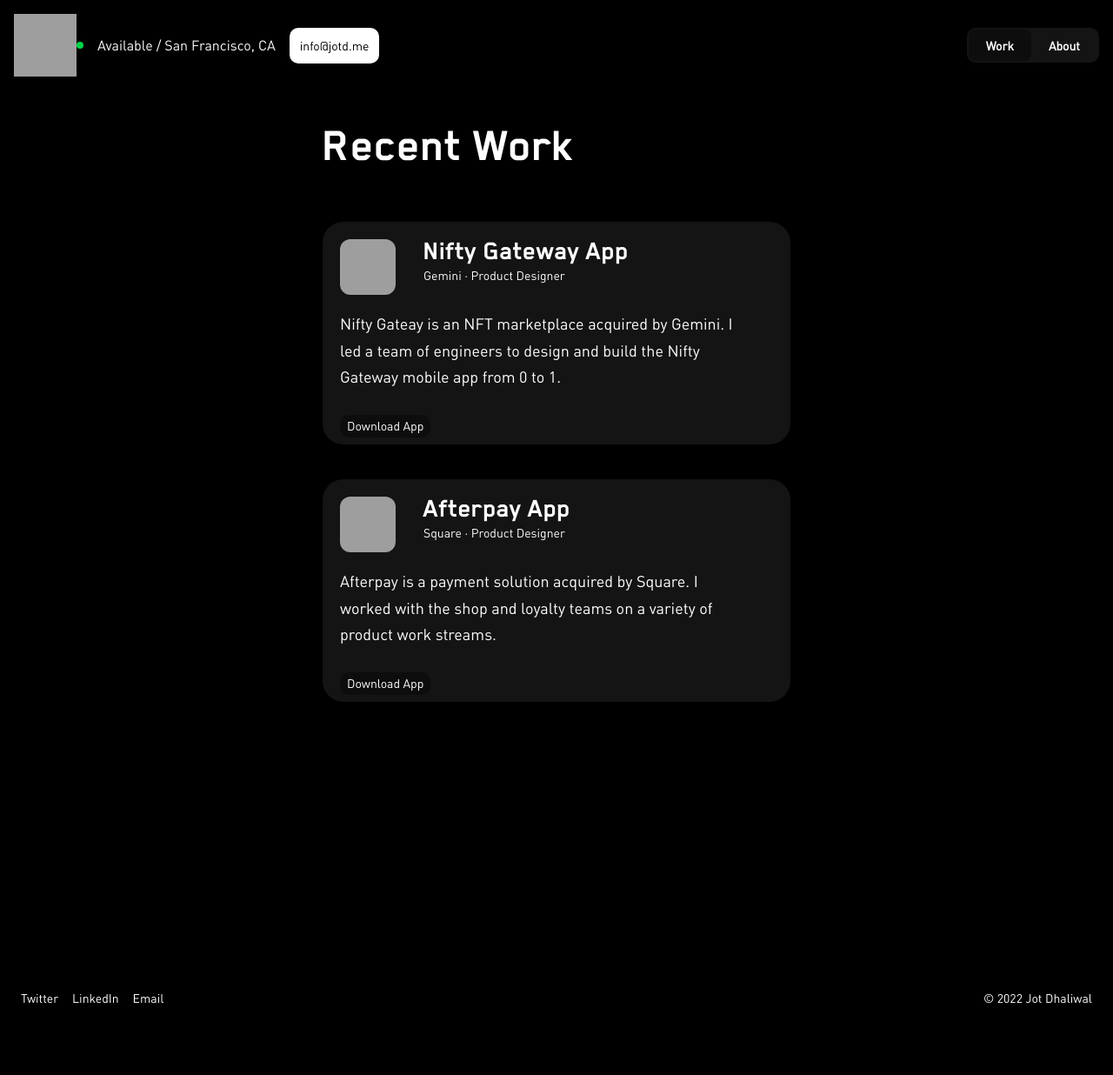
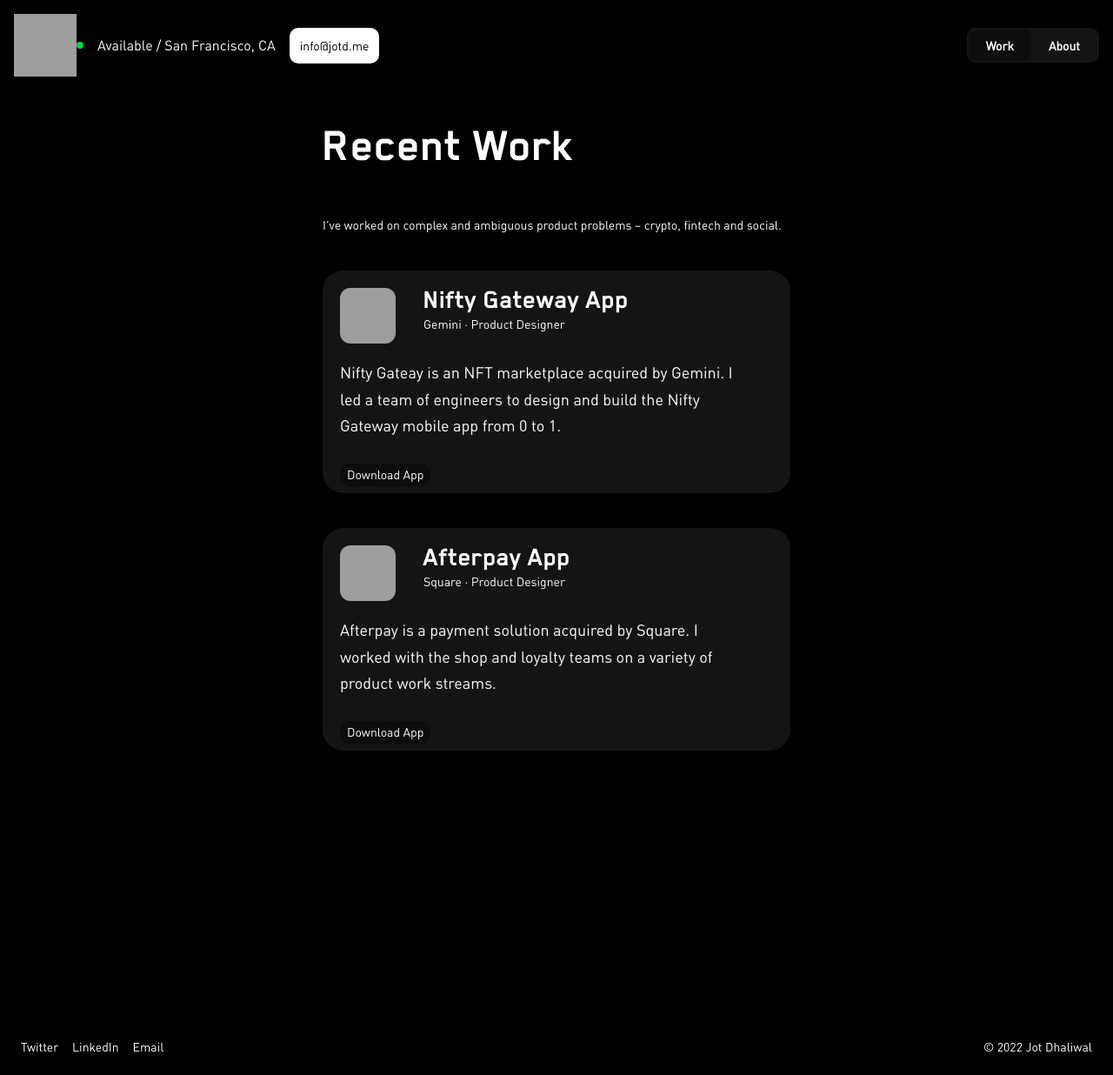
Before and after one commit to jotd/jotd-portfolio, a Jekyll site: the page work/index.html, which Jekyll copies as it is, in a window 1280 px wide and 1236 px high. Shown: the whole window at 87% size. Built offline with Jekyll 4.4.1, drawn with Linux system fonts in a browser that asks for light colours; grey boxes are pictures that could not be loaded.

Commit message:
Update index.html

```diff
--- a/work/index.html
+++ b/work/index.html
@@ -46,6 +46,9 @@
   <div class="content-home">
     <div id="margin-below-header">
       <h1 class="header-work">Recent Work</h1>
+      <p class="text-2">
+        I've worked on complex and ambiguous product problems – crypto, fintech and social.
+      </p>
     </div>
   </div>
 
```
